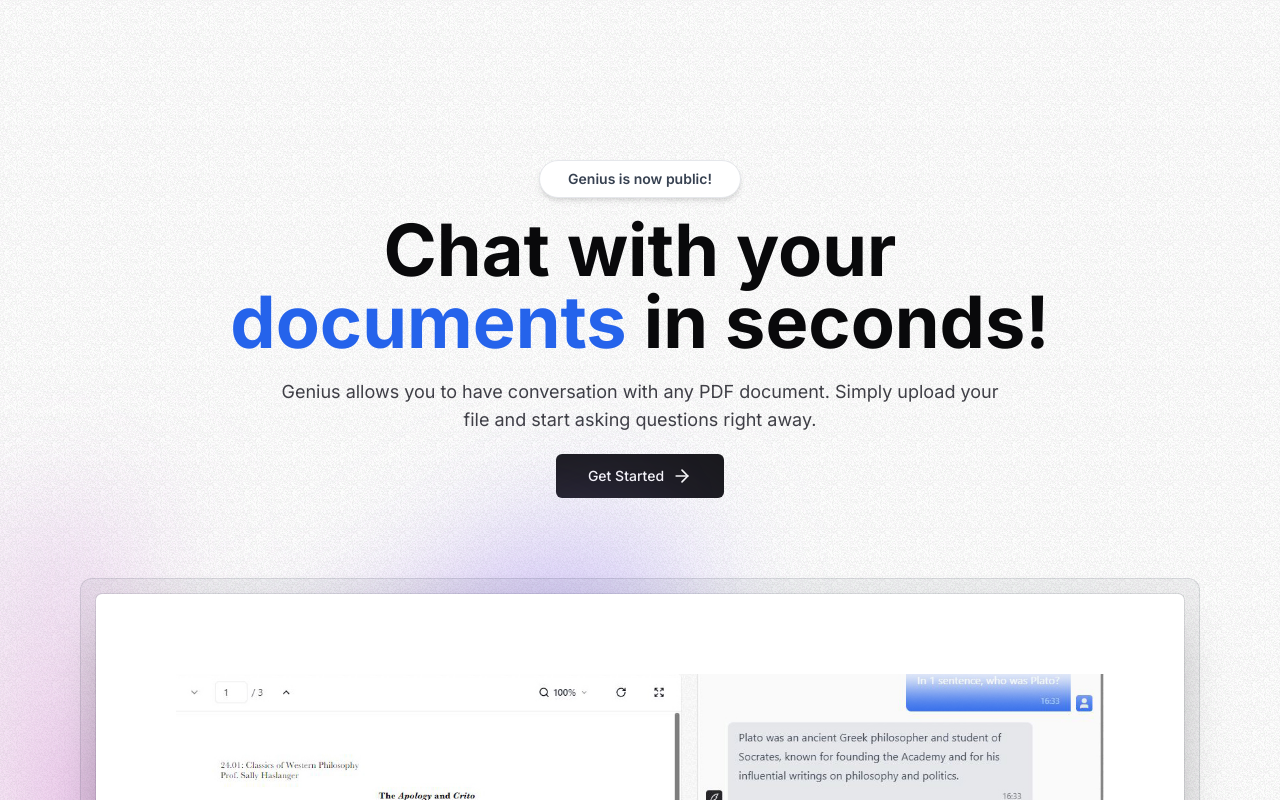
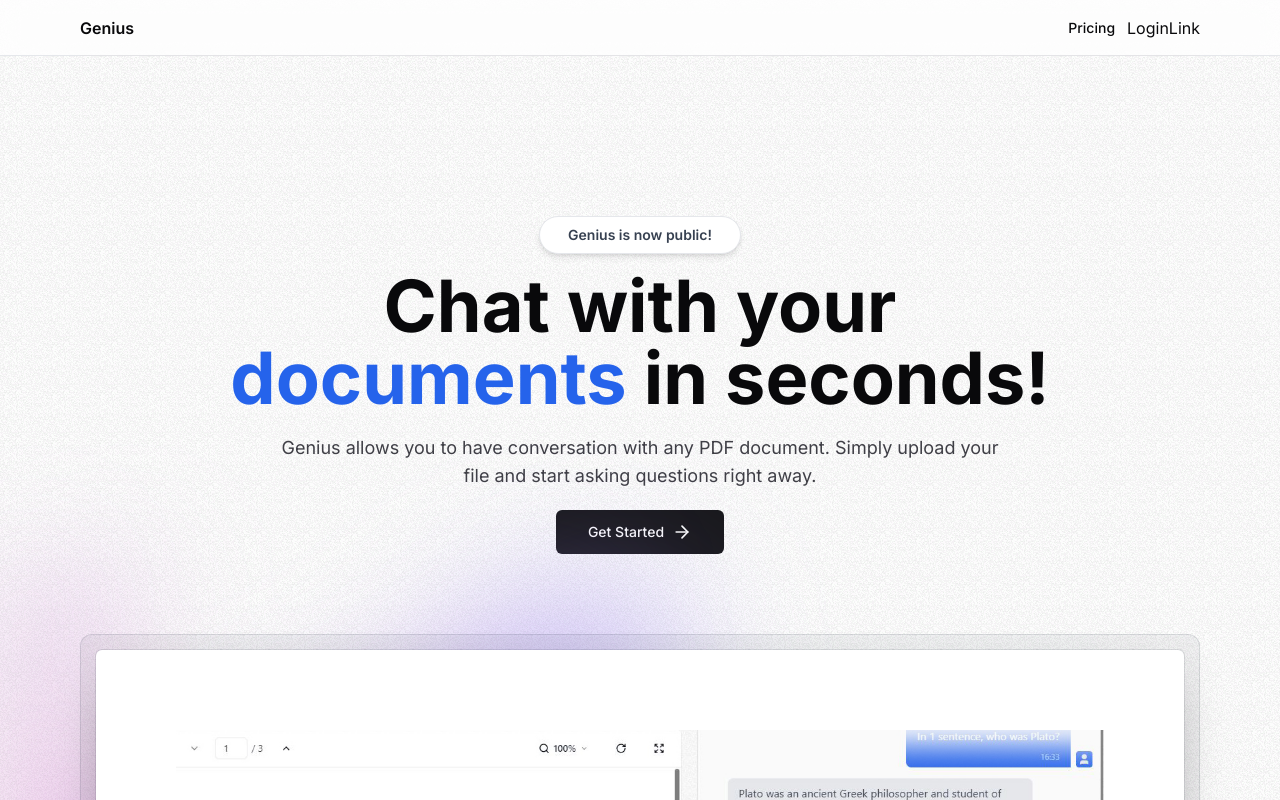
Before and after one commit to mahmudlukman/genius, a Next.js app: page / in a window 1280 px wide. Shown: the top 800 px of the page. Built offline with nearby package versions, Linux system fonts and the light colour scheme.

Commit message:
Navbar added

```diff
--- a/package.json
+++ b/package.json
@@ -9,6 +9,7 @@
     "lint": "next lint"
   },
   "dependencies": {
+    "@kinde-oss/kinde-auth-nextjs": "^2.0.9",
     "@radix-ui/react-slot": "^1.0.2",
     "@tailwindcss/typography": "^0.5.10",
     "class-variance-authority": "^0.7.0",
--- a/src/app/layout.tsx
+++ b/src/app/layout.tsx
@@ -1,23 +1,32 @@
-import type { Metadata } from 'next'
-import { Inter } from 'next/font/google'
-import './globals.css'
-import { cn } from '@/lib/utils'
+import type { Metadata } from 'next';
+import { Inter } from 'next/font/google';
+import './globals.css';
+import { cn } from '@/lib/utils';
+import Navbar from '@/components/Navbar';
 
-const inter = Inter({ subsets: ['latin'] })
+const inter = Inter({ subsets: ['latin'] });
 
 export const metadata: Metadata = {
   title: 'Create Next App',
   description: 'Generated by create next app',
-}
+};
 
 export default function RootLayout({
   children,
 }: {
-  children: React.ReactNode
+  children: React.ReactNode;
 }) {
   return (
-    <html lang="en" className='light'>
-      <body className={cn("min-h-screen font-sans antialiased grainy", inter.className)}>{children}</body>
+    <html lang="en" className="light">
+      <body
+        className={cn(
+          'min-h-screen font-sans antialiased grainy',
+          inter.className
+        )}
+      >
+        <Navbar />
+        {children}
+      </body>
     </html>
-  )
+  );
 }
--- /dev/null
+++ b/src/components/Navbar.tsx
@@ -0,0 +1,35 @@
+import React from 'react';
+import MaxWidthWrapper from './MaxWidthWrapper';
+import Link from 'next/link';
+import { buttonVariants } from './ui/button';
+
+const Navbar = () => {
+  return (
+    <nav className="sticky h-14 inset-x-0 top-0 z-30 w-full border-b border-gray-200 bg-white/75 backdrop-blur-lg transition-all">
+      <MaxWidthWrapper>
+        <div className="flex h-14 items-center justify-between border-b border-zinc-200">
+          <Link href="/" className="flex z-40 font-semibold">
+            <span>Genius</span>
+          </Link>
+
+          {/* Todo: add mobile navbar */}
+
+          <div className="hidden items-center space-x-4 sm:flex">
+            <>
+              <Link
+                href="/pricing"
+                className={buttonVariants({
+                  variant: 'ghost',
+                  size: 'sm',
+                })}
+              >Pricing</Link>
+              LoginLink
+            </>
+          </div>
+        </div>
+      </MaxWidthWrapper>
+    </nav>
+  );
+};
+
+export default Navbar;
```
Also changed, not shown: 1 other file (tests, documents, lock files or other folders).
